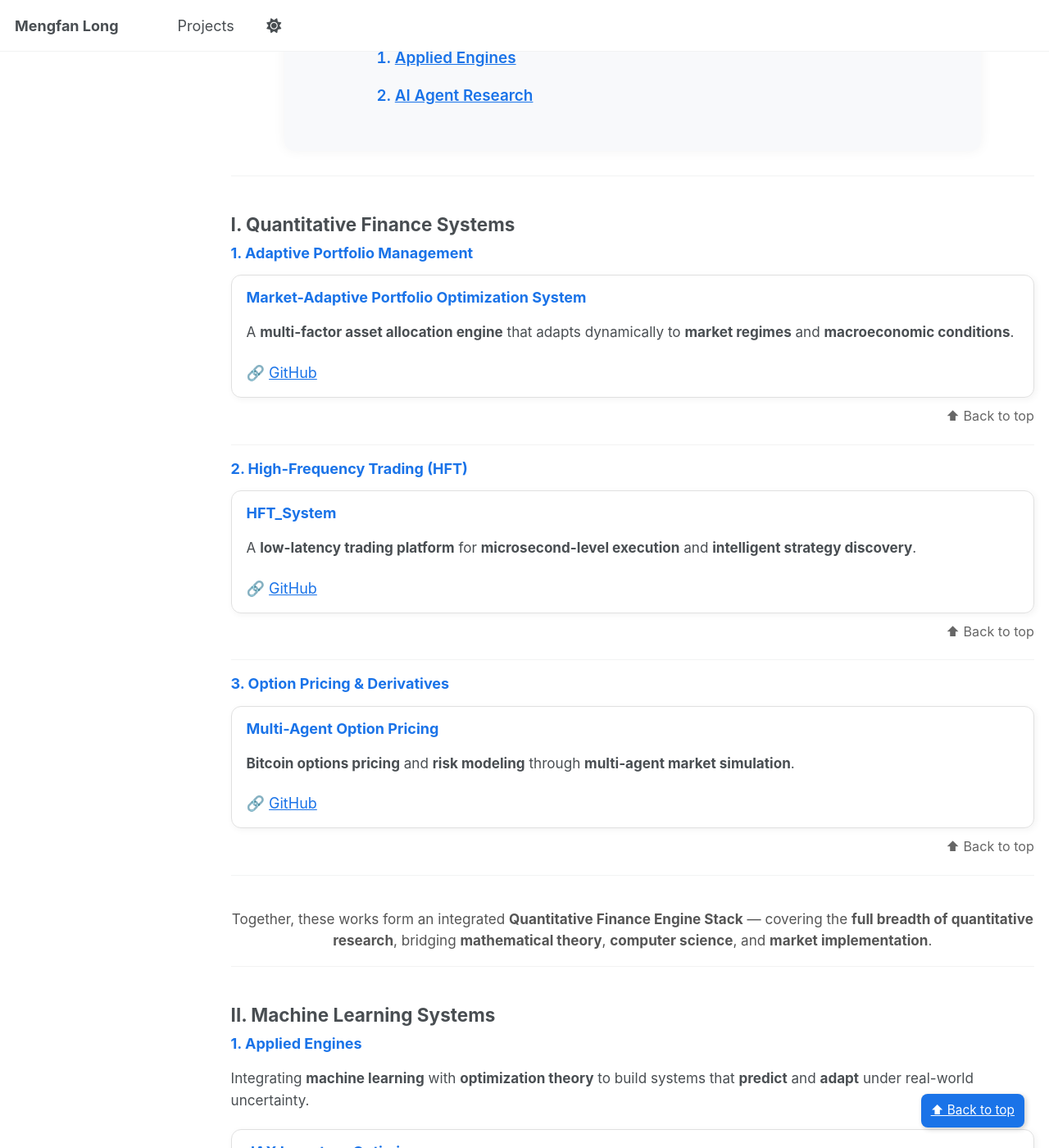
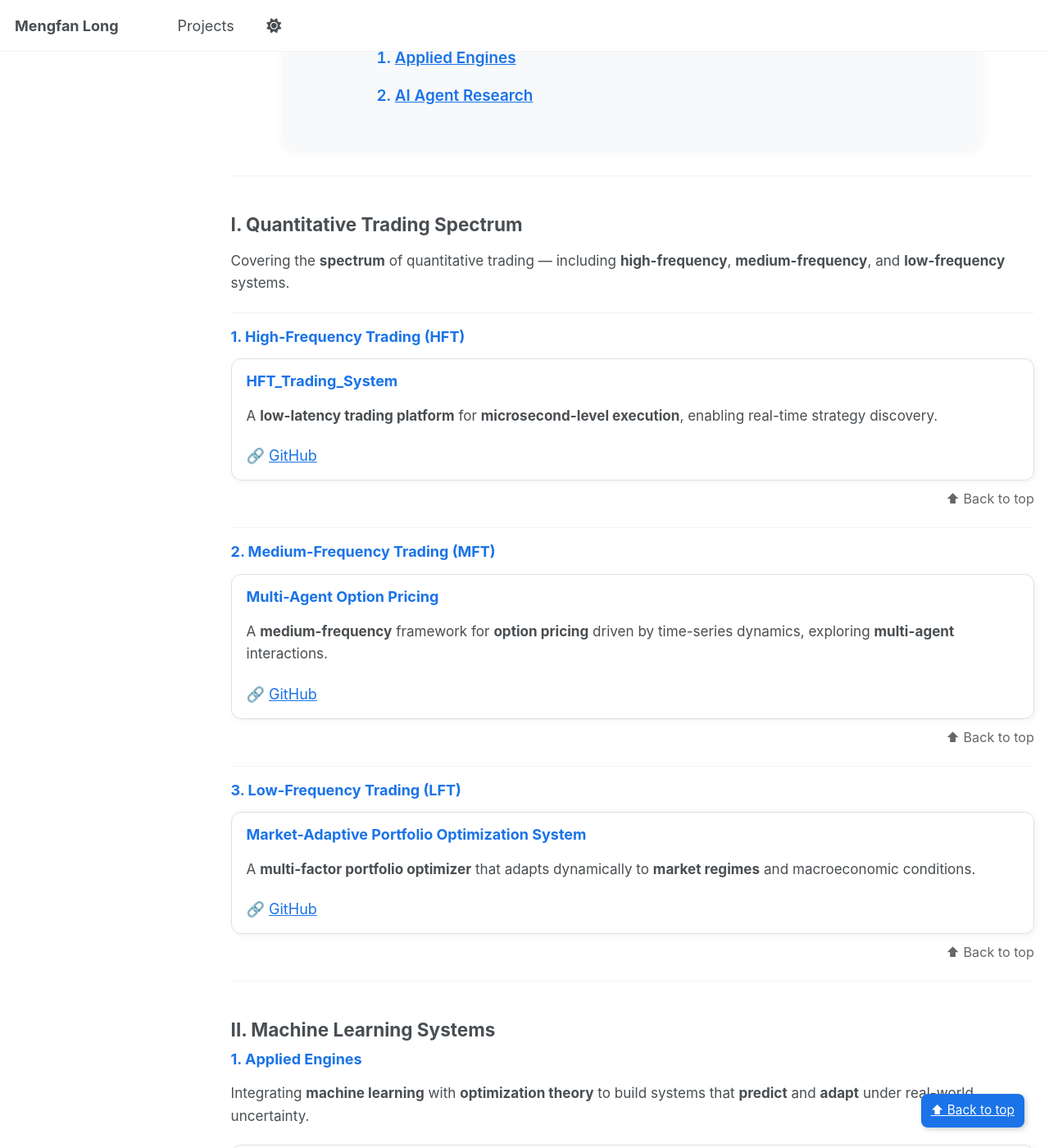
Before and after one commit to kevinlmf/kevinlmf.github.io, a Jekyll site: the page built from _pages/projects.md, in a window 1280 px wide and 1400 px high, scrolled down 580 px. Shown: the whole window at 82% size. Built offline with Jekyll 4.4.1, drawn with Linux system fonts in a browser that asks for light colours; a script that is not in the unit is left out; some of the changed text lies outside the part shown.

Commit message:
Update projects.md

```diff
--- a/_pages/projects.md
+++ b/_pages/projects.md
@@ -16,11 +16,11 @@ A curated portfolio of research and engineering systems across **Quantitative Fi
 <div style="background:#f8f9fb; border-radius:12px; padding:30px; box-shadow:0 0 15px rgba(0,0,0,0.05); max-width:850px; margin:30px auto;">
   <ol style="list-style-type: upper-roman; font-weight:600; color:#1a73e8; line-height:1.9; font-size:1.05em;">
     <li>
-      <a href="#quant">Quantitative Finance Systems</a>
+      <a href="#quant">Quantitative Trading Spectrum</a>
       <ol style="list-style-type: decimal; margin-top:10px; margin-left:25px;">
-        <li><a href="#portfolio">Adaptive Portfolio Management</a></li>
         <li><a href="#hft">High-Frequency Trading (HFT)</a></li>
-        <li><a href="#options">Option Pricing & Derivatives</a></li>
+        <li><a href="#mft">Medium-Frequency Trading (MFT)</a></li>
+        <li><a href="#lft">Low-Frequency Trading (LFT)</a></li>
       </ol>
     </li>
     <li>
@@ -34,15 +34,47 @@ A curated portfolio of research and engineering systems across **Quantitative Fi
 </div>
 
 ---
+## <a id="quant"></a> I. Quantitative Trading Spectrum
 
-## <a id="quant"></a> I. Quantitative Finance Systems
+Covering the **spectrum** of quantitative trading — including **high-frequency**, **medium-frequency**, and **low-frequency** systems.
 
-### <a id="portfolio"></a> 1. Adaptive Portfolio Management
+---
+
+### <a id="hft"></a> 1. High-Frequency Trading (HFT)
+
+<div class="proj-card">
+  <h3>HFT_Trading_System</h3>
+  <p>
+    A <b>low-latency trading platform</b> for <b>microsecond-level execution</b>, enabling real-time strategy discovery.
+  </p>
+  🔗 <a href="https://github.com/kevinlmf/HFT_Trading_System" target="_blank">GitHub</a>
+</div>
+
+<p class="back-top"><a href="#top">⬆ Back to top</a></p>
+
+---
+
+### <a id="mft"></a> 2. Medium-Frequency Trading (MFT)
+
+<div class="proj-card">
+  <h3>Multi-Agent Option Pricing</h3>
+  <p>
+    A <b>medium-frequency</b> framework for <b>option pricing</b> driven by time-series dynamics, exploring <b>multi-agent</b> interactions.
+  </p>
+  🔗 <a href="https://github.com/kevinlmf/Options_Pricing" target="_blank">GitHub</a>
+</div>
+
+<p class="back-top"><a href="#top">⬆ Back to top</a></p>
+
+---
+
+### <a id="lft"></a> 3. Low-Frequency Trading (LFT)
 
 <div class="proj-card">
   <h3>Market-Adaptive Portfolio Optimization System</h3>
   <p>
-    A <b>multi-factor asset allocation engine</b> that adapts dynamically to <b>market regimes</b> and <b>macroeconomic conditions</b>.
+ A <b>multi-factor portfolio optimizer</b> that adapts dynamically to <b>market regimes</b> and macroeconomic conditions.
+
   </p>
   🔗 <a href="https://github.com/kevinlmf/Portfolio_Optimization_system" target="_blank">GitHub</a>
 </div>
@@ -51,39 +83,6 @@ A curated portfolio of research and engineering systems across **Quantitative Fi
 
 ---
 
-### <a id="hft"></a> 2. High-Frequency Trading (HFT)
-
-<div class="proj-card">
-  <h3>HFT_System</h3>
-  <p>
-    A <b>low-latency trading platform</b> for <b>microsecond-level execution</b> and <b>intelligent strategy discovery</b>.
-  </p>
-  🔗 <a href="https://github.com/kevinlmf/HFT_Trading_System" target="_blank">GitHub</a>
-</div>
-
-<p class="back-top"><a href="#top">⬆ Back to top</a></p>
-
----
-
-### <a id="options"></a> 3. Option Pricing & Derivatives
-
-<div class="proj-card">
-  <h3>Multi-Agent Option Pricing</h3>
-  <p>
-    <b>Bitcoin options pricing</b> and <b>risk modeling</b> through <b>multi-agent market simulation</b>.
-  </p>
-  🔗 <a href="https://github.com/kevinlmf/Options_Pricing" target="_blank">GitHub</a>
-</div>
-
-<p class="back-top"><a href="#top">⬆ Back to top</a></p>
-
----
-
-<div style="margin-top:40px; text-align:center; font-size:0.95em; color:#555;">
-Together, these works form an integrated <b>Quantitative Finance Engine Stack</b> — covering the <b>full breadth of quantitative research</b>, bridging <b>mathematical theory</b>, <b>computer science</b>, and <b>market implementation</b>.
-</div>
-
----
 
 ## <a id="ml"></a> II. Machine Learning Systems
 
@@ -114,8 +113,6 @@ Integrating **machine learning** with **optimization theory** to build systems t
 ### <a id="agent"></a> 2. AI Agent Research
 
 Integrating **perception**, **memory**, and **reasoning** — exploring how agents can **understand**, **adapt**, and **evolve**.
-
----
 
 <div class="proj-card">
   <h3>Agent Cognitive Core</h3>
```
Also changed, not shown: other parts of _pages/projects.md (+2 -2 lines).
